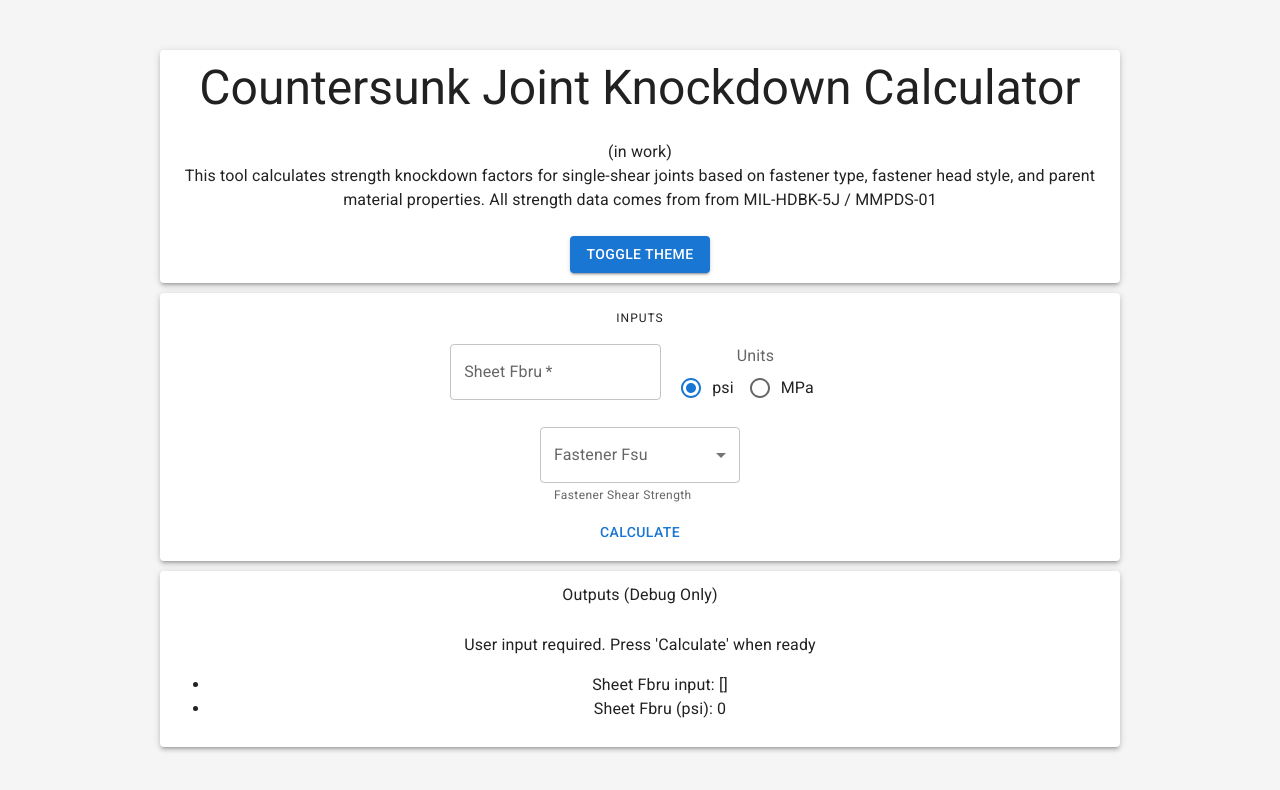
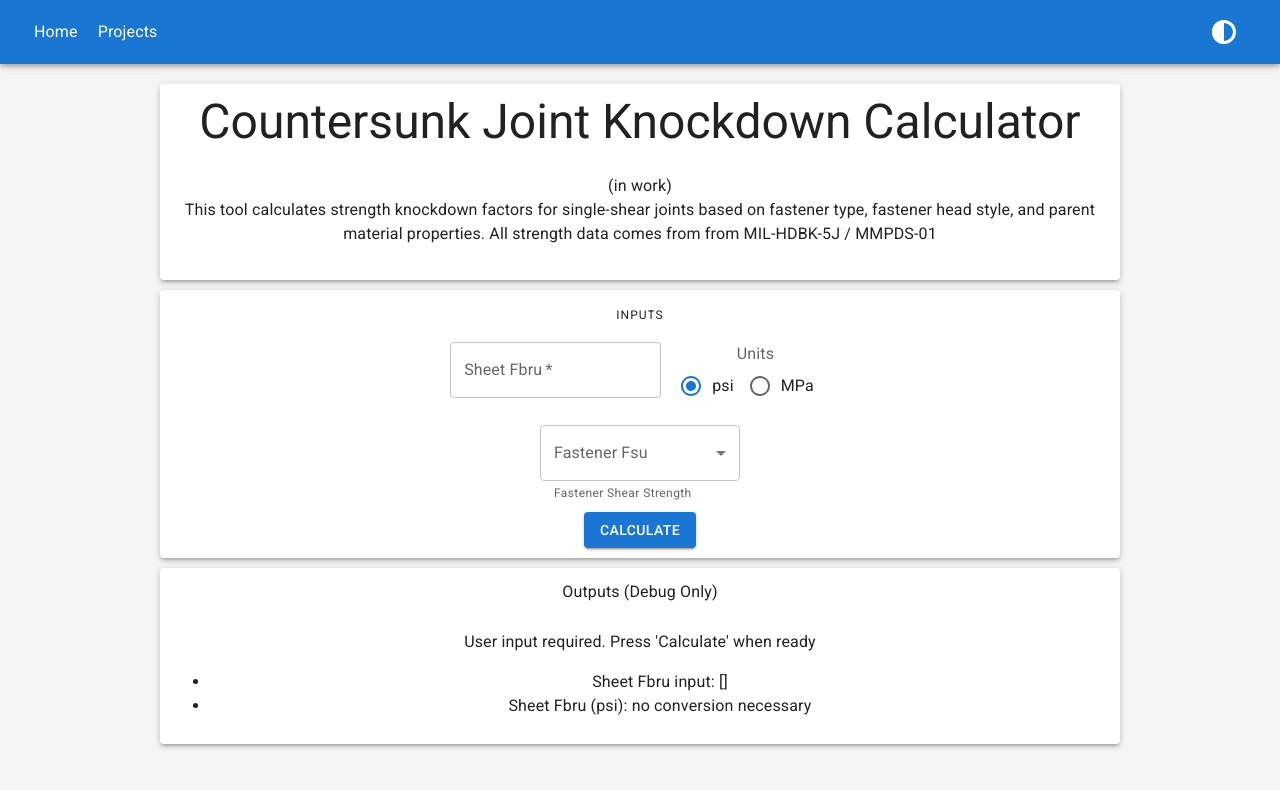
Before and after one commit to edp8489/csk_knockdown_tool, a React (Create React App) app: page / in a window 1280 px wide. Shown: the top 790 px of the page. Built offline with nearby package versions, Linux system fonts and the light colour scheme.

Commit message:
Navbar component and UI updates

```diff
--- a/package.json
+++ b/package.json
@@ -24,7 +24,7 @@
     "typescript": "4.1.3"
   },
   "scripts": {
-    "start": "react-scripts start",
+    "start": "BROWSER=none react-scripts start",
     "build": "react-scripts build",
     "deploy": "gh-pages -d build",
     "test": "react-scripts test --env=jsdom",
--- a/src/App.js
+++ b/src/App.js
@@ -4,6 +4,7 @@ import { Box, Paper, Button } from "@mui/material";
 import Typography from "@mui/material/Typography";
 import React from "react";
 import {light, dark} from "./styles.js";
+import NavBar from "./NavBar";
 import InputsCard from "./InputsCard";
 
 // defined using let instead of const in case you want to set
@@ -23,7 +24,7 @@ const summary = "This tool calculates strength knockdown factors for " +
                 "and parent material properties.\nAll strength data comes from from MIL-HDBK-5J / MMPDS-01"
 
 const MPA_TO_PSI = 145 // 1 MPa = 145 psi
-const LBF_TO_NEWTON = 1.448 // 1 lbf = 4.448 N
+const LBF_TO_NEWTON = 4.448 // 1 lbf = 4.448 N
 
 function mpa2psi(mpa_val){
   return mpa_val*MPA_TO_PSI
@@ -38,7 +39,7 @@ export default function App() {
   const [darkMode, toggleDark] = React.useState(false);
   const [readyToCalc, setReady] = React.useState(false)
   const [userInputs, setInputs] = React.useState({
-    fbru:"",
+    fbru: "",
     unit: "psi",
     fast_sel: ""
   });
@@ -68,7 +69,8 @@ export default function App() {
     <ThemeProvider theme={theme}>
       <CssBaseline />
       <Box className="App" sx={{ textAlign: "center", width: "75%", marginLeft:"12.5%", marginRight:"12.5%" }}>
-        <Paper elevation={3} sx={{ marginTop: "50px", padding:"10px" }}>
+        <NavBar themeToggle={() => toggleDark( !darkMode )} />
+        <Paper elevation={3} sx={{ marginTop: "20px", padding:"10px" }}>
           <Typography variant="h3">Countersunk Joint Knockdown Calculator</Typography>
           <br />
           <Typography variant="p">
@@ -77,19 +79,12 @@ export default function App() {
           </Typography>
           <br />
           <br />
-          <Button
-            variant="contained"
-            color={darkMode ? "secondary" : "primary"}
-            onClick={() => toggleDark( !darkMode )}
-          >
-            Toggle theme
-          </Button>
         </Paper>
         <InputsCard
           fbruVal={userInputs.fbru}
           unitVal={userInputs.unit}
           fastVal={userInputs.fast_sel}
-          fastSelect={fsuSelect}
+          fastList={fsuSelect}
           hdlChg={handleChange}
           hdlSub={calculate} />
         <Paper elevation={3} sx={{padding: "10px"}}>
@@ -97,7 +92,7 @@ export default function App() {
           <span>{readyToCalc? "Calculated values":"User input required. Press 'Calculate' when ready"}</span>
           <ul>
             <li>Sheet Fbru input: {readyToCalc? userInputs.fbru : ""} [{readyToCalc? userInputs.unit : ""}]</li>
-            <li>Sheet Fbru (psi): {(readyToCalc && userInputs.unit==="psi")?"no conversion necessary":mpa2psi(userInputs.fbru)}</li>
+            <li>Sheet Fbru (psi): {(readyToCalc && userInputs.unit!=="psi")?mpa2psi(userInputs.fbru):"no conversion necessary"}</li>
           </ul>
         </Paper>
       </Box>
--- a/src/InputsCard.js
+++ b/src/InputsCard.js
@@ -12,7 +12,6 @@ import MenuItem from '@mui/material/MenuItem';
 import FormHelperText from '@mui/material/FormHelperText';
 import Select from '@mui/material/Select';
 import Button from "@mui/material/Button";
-import {debounce} from "lodash";
 
 export default function InputsCard(props){
   // required props:
@@ -21,9 +20,9 @@ export default function InputsCard(props){
   // state variable for fastener Fsu select value {fastVal}
   // handleChange function {hdlChg}
   // handleSubmit function {hdlSub}
-  // array of options for fastener Fsu select {fastSelect}
+  // array of options for fastener Fsu select {fastList}
 
-  const fastSelEntries = props.fastSelect.map((val, ind)=>(<MenuItem key={ind} value={val}>{val}</MenuItem>));
+  const fastSelEntries = props.fastList.map((val, ind)=>(<MenuItem key={ind} value={val}>{val}</MenuItem>));
 
 
   return(
@@ -81,7 +80,7 @@ export default function InputsCard(props){
         <FormHelperText>Fastener Shear Strength</FormHelperText>
       </FormControl>
     </div>
-    <Button type="submit">Calculate</Button>
+    <Button variant="contained" type="submit">Calculate</Button>
     </Box>
     </Paper>
   )
--- /dev/null
+++ b/src/NavBar.js
@@ -0,0 +1,29 @@
+import React from "react";
+import AppBar from '@mui/material/AppBar';
+import Toolbar from '@mui/material/Toolbar';
+import Typography from '@mui/material/Typography';
+import Link from '@mui/material/Link';
+import Button from "@mui/material/Button"
+
+const buttonSVG = <svg viewBox="0 0 32 32" width="24" height="24" fill="currentcolor">
+                    <circle cx="16" cy="16" r="14" fill="none" stroke="currentcolor" strokeWidth="4"></circle>
+                    <path d="M 16 0 A 16 16 0 0 0 16 32 z">
+                    </path>
+                </svg>
+
+export default function NavBar(props){
+    const {themeToggle} = props
+    return(
+        <React.Fragment>
+      <AppBar position="fixed">
+        <Toolbar>
+            <Link href="https://edp8489.github.io"  underline="hover" color="inherit" sx={{ml:"10px", mr:"10px"}}>Home</Link>
+            <Link href="https://edp8489.github.io/portfolio"  underline="hover" color="inherit" sx={{ml:"10px", mr:"10px"}}>Projects</Link>
+            <Typography sx={{flexGrow:1}}>&nbsp;</Typography>
+            <Button  color="inherit" onClick={themeToggle} >{buttonSVG}</Button>
+            </Toolbar>
+      </AppBar>
+      <Toolbar />
+    </React.Fragment>
+    )
+}
```
